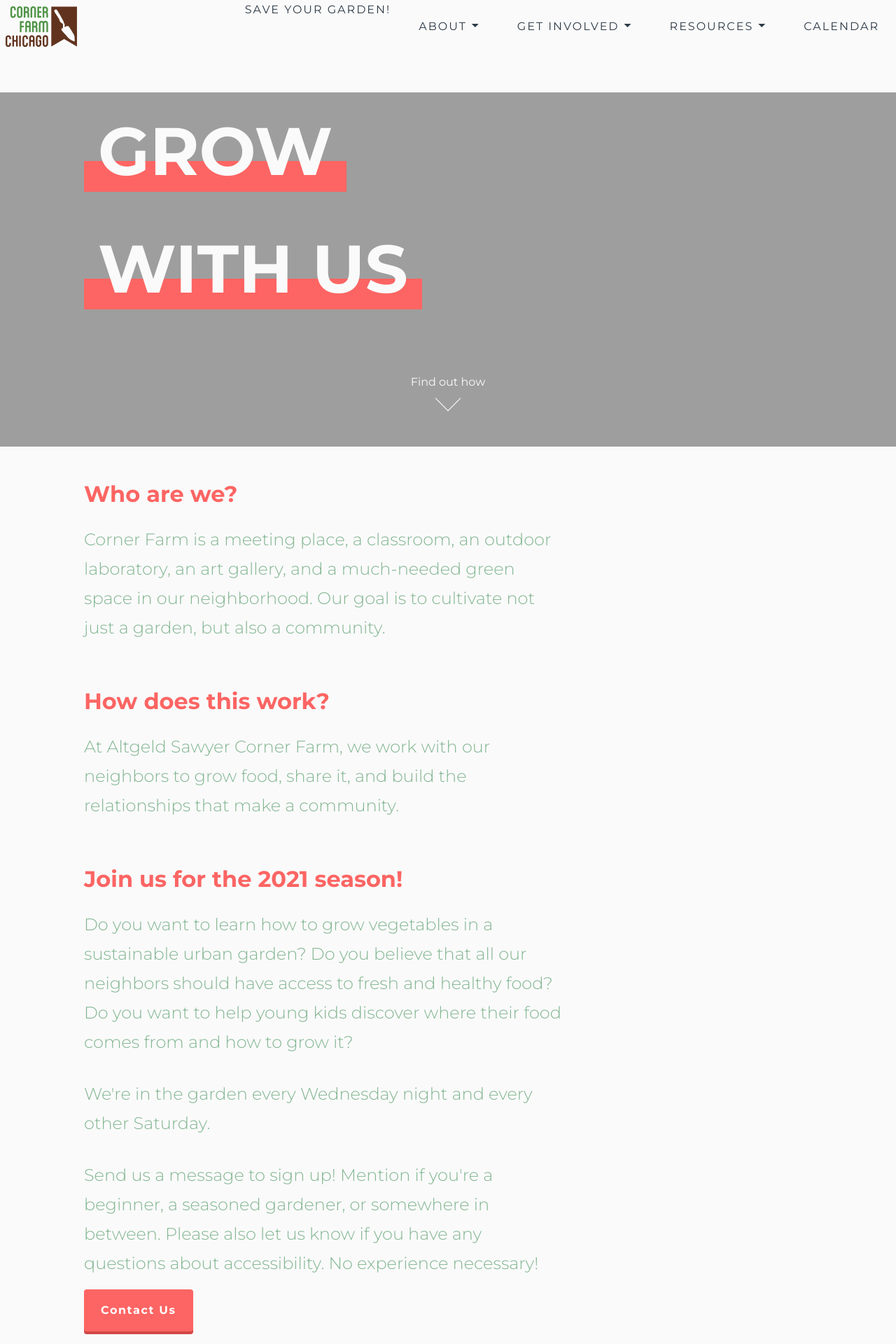
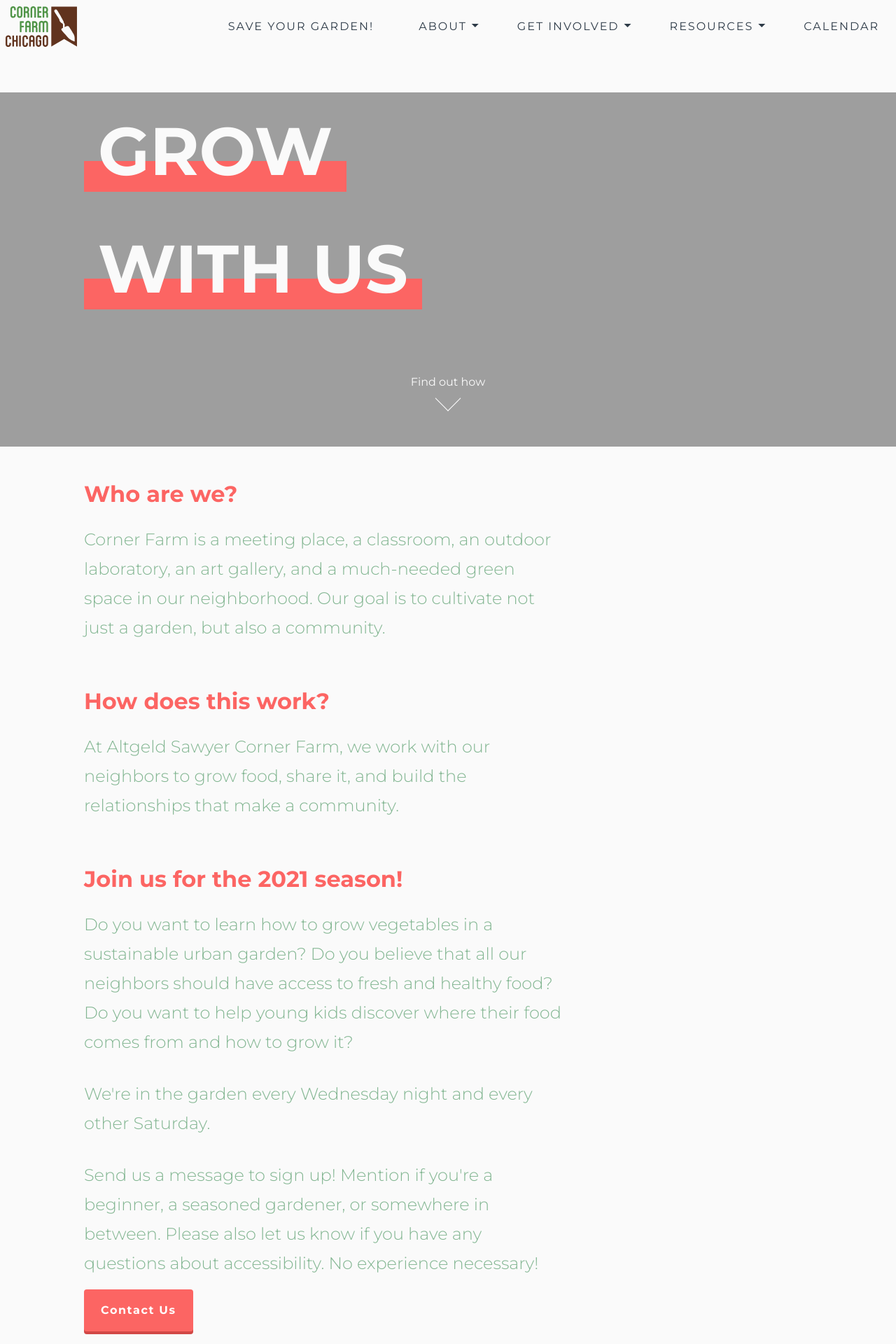
Before and after one commit to cgreim/farm-site, a Jekyll site: the page built from index.md, in a window 1280 px wide. Shown: the top 1920 px of the page at 70% size. Built offline with Jekyll 4.4.1, drawn with Linux system fonts in a browser that asks for light colours.

Commit message:
Update header.html

```diff
--- a/_includes/header.html
+++ b/_includes/header.html
@@ -6,9 +6,9 @@
 
   <nav>
     <ul class="ds-c-list--bare main-nav">
-      <li class="button">
-        <!--<div class="dropdown-trigger ds-u-padding-x--3 ds-u-padding-y--3 ds-u-display--flex"> -->
-        <div class="ds-l-col">
+       <li class="ds-u-align-item--center ">
+        <div class="dropdown-trigger ds-u-padding-x--3 ds-u-padding-y--3 ds-u-display--flex">
+        <div class="ds-l-col button">
           <span class="ds-u-align-item--center"><a href="https://www.gofundme.com/f/save-the-corner-farm?qid=4bd74a3a20dc7cb55dbd7e069320b0f6" target="_blank">Save Your Garden!</a></span>
         </div>
       </li>
```
